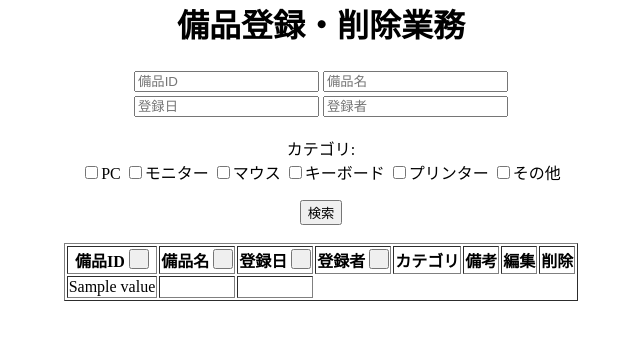
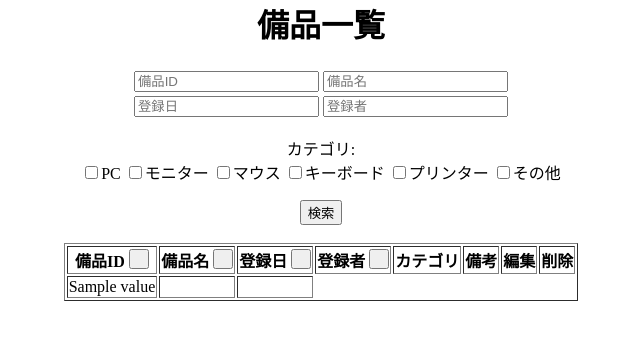
Before and after one commit to 1260315/ItemManage_flamework, a Flask app: template app/templates/P008.html in a window 1280 px wide. Shown: the part 21-361 px from the top of the page, without its empty margins (319-959 px from the left). Run offline with Flask 3, Linux system fonts and the light colour scheme; the template is opened without the code that fills it: most values are stand-ins (such as "Sample title", 1, 10 or a date in 2020).

Commit message:
検索の改善

```diff
--- a/app/app.py
+++ b/app/app.py
@@ -28,6 +28,9 @@ app.teardown_appcontext(close_userdb)
 #テスト用の一覧ページ
 #データベースに登録されているデータを全て一覧表示する画面を生成。
 #編集ボタン・削除ボタンも合わせて生成して、それをクリックすると各業務に遷移する
+@app.before_request
+def make_session_permanent():
+    session.permanent = True
 @app.route('/')
 def test():
     # カテゴリー取得
@@ -103,8 +106,6 @@ def delete_item():
 #
 @app.route('/home', methods=['GET','POST'])
 def home():
-
-
     if 'studentID' in session and 'authority'in session:
         authority = session['authority']
         print(session['studentID'])
--- a/app/templates/P008.html
+++ b/app/templates/P008.html
@@ -6,7 +6,7 @@
 </header>
 
 <div style="text-align: center;">
-    <h1>備品登録・削除業務</h1>
+    <h1>備品一覧</h1>
 </div>
 
 
@@ -43,7 +43,7 @@
             <th>備品名 <button class="sortBtn" style="width: 1.5em; height: 1.5em; text-align: center;padding: 0;" type="button" data-sort="items.name" >{%if session.sortOrder != "items.name" %} {% elif session.sortDirection%}▼{% else %}▲{% endif %}</button></th>
             <th>登録日 <button class="sortBtn" style="width: 1.5em; height: 1.5em; text-align: center;padding: 0;" type="button" data-sort="items.created_at" >{%if session.sortOrder != "items.created_at" %} {% elif session.sortDirection%}▼{% else %}▲{% endif %}</button></th>
             <th>登録者 <button class="sortBtn" style="width: 1.5em; height: 1.5em; text-align: center;padding: 0;" type="button" data-sort="items.registrant_id" >{%if session.sortOrder != "items.registrant_id" %} {% elif session.sortDirection%}▼{% else %}▲{% endif %}</button></th>
-            <th>カテゴリ <!--<button class="sortBtn" style="width: 1.5em; height: 1.5em; text-align: center;padding: 0;" type="button" data-sort="category_id">{%if session.sortOrder != "category_id" %} {% elif session.sortDirection%}▼{% else %}▲{% endif %}</button>--></th>
+            <th>カテゴリ</th>
             <th>備考</th>
             <th>編集</th>
             <th>削除</th>
@@ -65,7 +65,7 @@
             <td>
                 {% if session.studentID|string == row.reg|string or session.authority == 0 %}
                 <form method="get" action="/delete_item" style="display: inline;">
-                <button type="submit" name="del" value="{{row.id}}">削除</button>
+                <button type="submit" name="id" value="{{row.id}}">削除</button>
                 </form>
                 {% endif %}
             </td>
```
